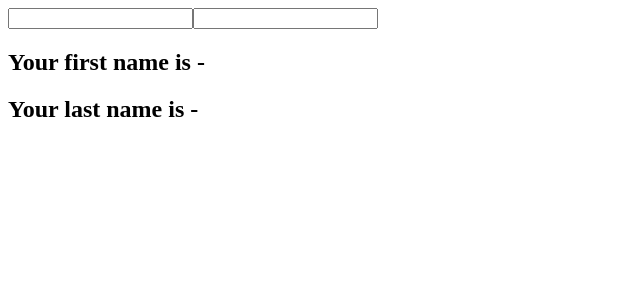
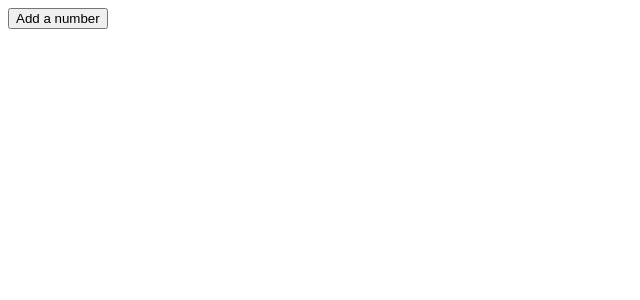
Before and after one commit to Syed-Sadman/Codev-React, a React (Create React App) app: page / in a window 1280 px wide. Shown: the top 300 px of the page, without its empty margins (0-640 px from the left). Built offline with nearby package versions, Linux system fonts and the light colour scheme.

Commit message:
useState with array

```diff
--- a/src/App.js
+++ b/src/App.js
@@ -14,7 +14,8 @@
 
 //import ClassCount from "./funcComp/ClassCount";
 //import HooCountTwo from "./funcComp/HooCountTwo";
-import HookCountThree from "./funcComp/HookCountThree";
+import HookCountFour from "./funcComp/HookCountFour";
+//import HookCountThree from "./funcComp/HookCountThree";
 
 
 // import ClickCountTwo from "./comp/ClickCountTwo";
@@ -41,7 +42,7 @@
     <div>
       {/* <ClassCount/> */}
       {/* <UseStateHook/> */}
-    <HookCountThree/>
+    <HookCountFour/>
       {/* <HooCountTwo/> */}
     </div>
 
--- /dev/null
+++ b/src/funcComp/HookCountFour.js
@@ -0,0 +1,21 @@
+import React,{useState} from 'react'
+
+function HookCountFour() {
+    const [items, setItems]=useState([])
+    const addItem=()=>{
+        setItems([...items,{
+            id:items.length,
+            value:Math.floor(Math.random()*10)+1
+        }])
+    }
+    return (
+        <div>
+            <button onClick={addItem}>Add a number</button>
+            <ul>
+                {items.map(item=>(<li key={item.id}>{item.value}</li>))}
+            </ul>
+        </div>
+    )
+}
+
+export default HookCountFour
```
